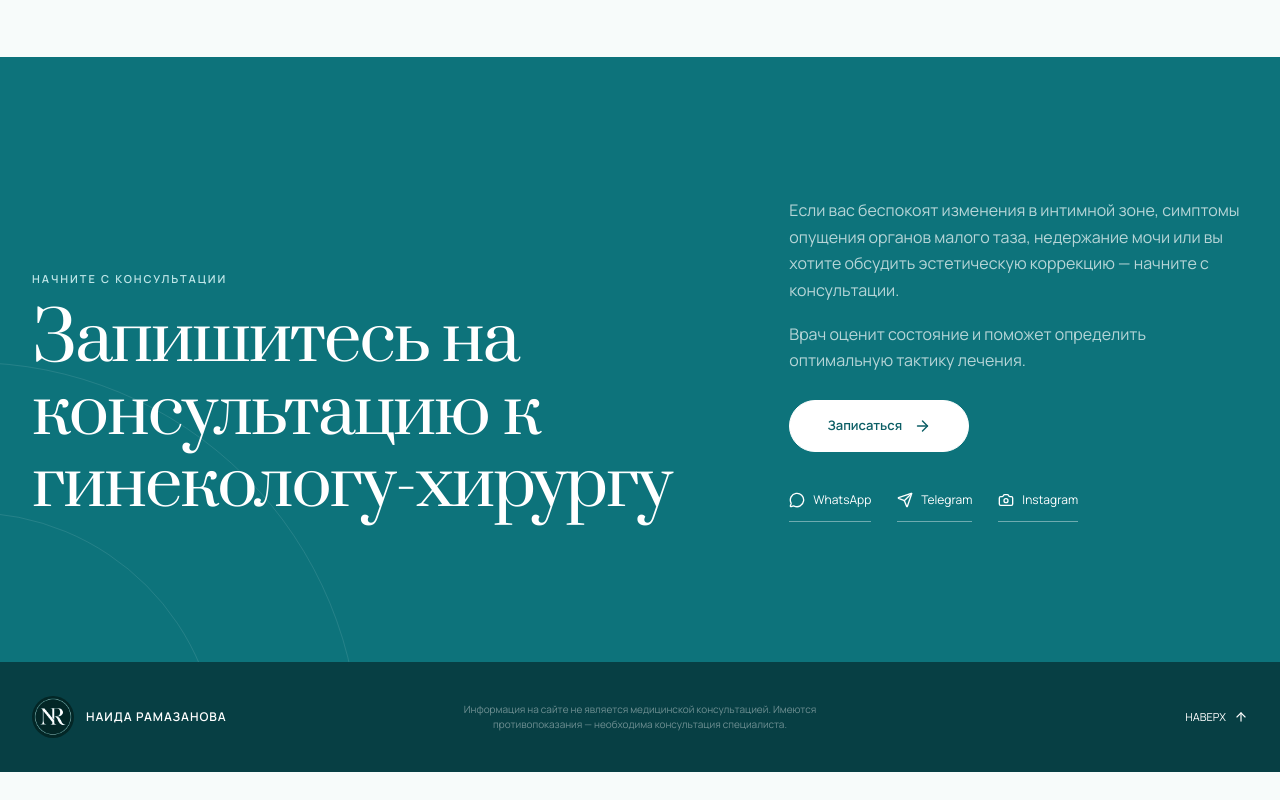
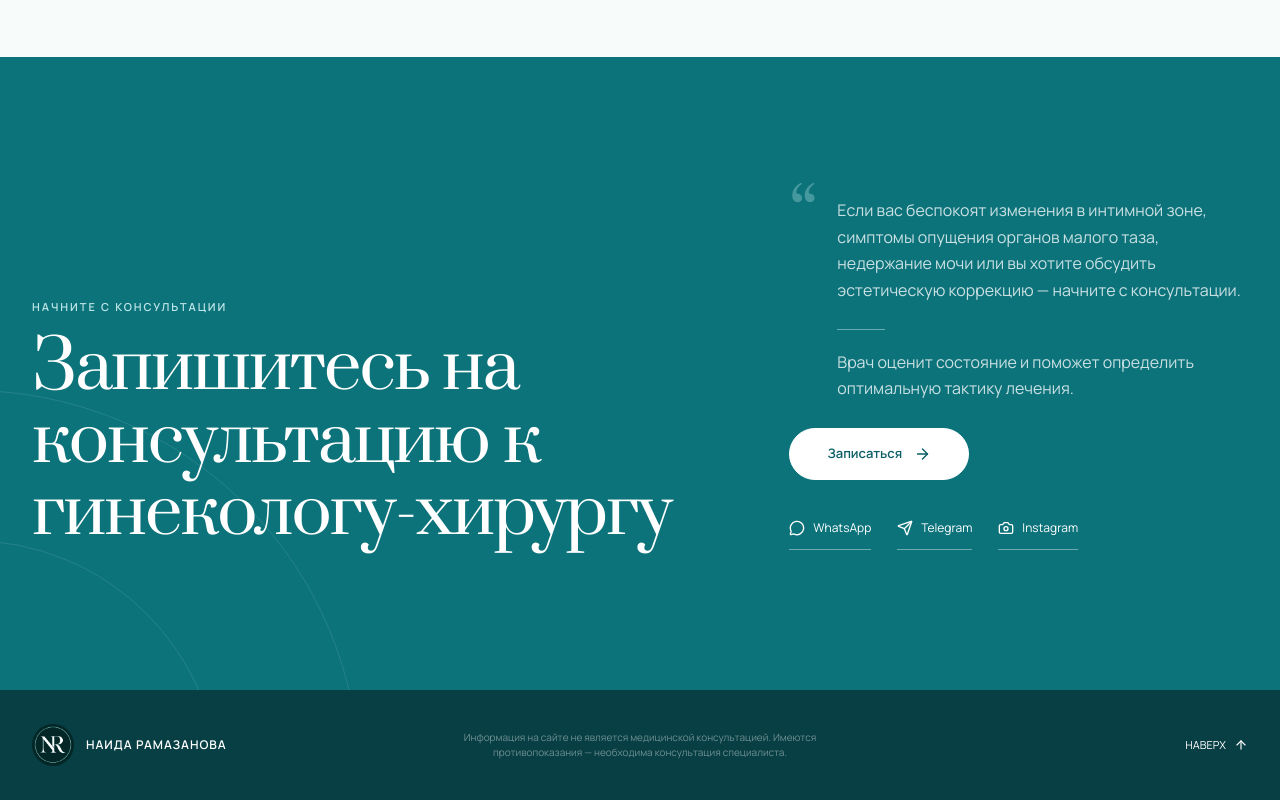
Before and after one commit to maratmut/ginekolog-site, a React (Vite) app: page / in a window 1280 px wide. Shown: the part 8676-9476 px from the top of the page. Before the commit the page ends 9448 px from the top, so only its background shows below. Built offline with nearby package versions, Linux system fonts and the light colour scheme.

Commit message:
Добавил новый стиль для блока записи с цитатой, улучшил визуальное восприятие текста и адаптивность

```diff
--- a/src/styles.css
+++ b/src/styles.css
@@ -1066,13 +1066,44 @@ h2 {
   justify-self: end;
 }
 
+.booking-text {
+  position: relative;
+  padding-left: 48px;
+}
+
+.booking-text::before {
+  content: '“';
+  position: absolute;
+  top: -14px;
+  left: 0;
+  color: rgba(191, 230, 232, .32);
+  font-family: var(--display);
+  font-size: 72px;
+  line-height: 1;
+  pointer-events: none;
+}
+
 .booking-text p {
   margin: 0;
-  color: rgba(255, 255, 255, .7);
+  color: rgba(255, 255, 255, .78);
+  font-size: 16px;
+  line-height: 1.65;
 }
 
 .booking-text p+p {
-  margin-top: 18px;
+  position: relative;
+  margin-top: 26px;
+  padding-top: 20px;
+}
+
+.booking-text p+p::before {
+  content: '';
+  position: absolute;
+  top: 0;
+  left: 0;
+  width: 48px;
+  height: 1px;
+  background: rgba(191, 230, 232, .5);
 }
 
 .booking-cta {
@@ -1651,6 +1682,15 @@ h2 {
     width: 100%;
   }
 
+  .booking-text {
+    padding-left: 38px;
+  }
+
+  .booking-text::before {
+    top: -10px;
+    font-size: 60px;
+  }
+
   .footer-inner {
     grid-template-columns: 1fr auto;
   }
```
